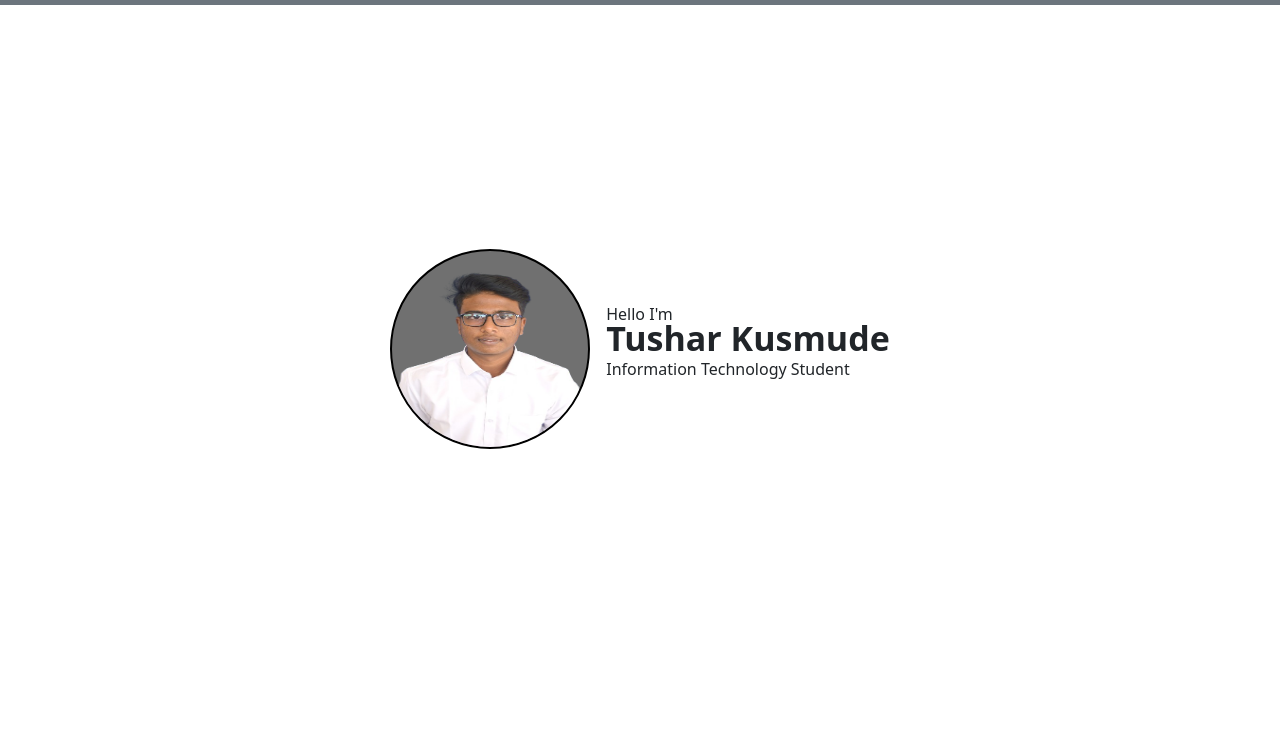
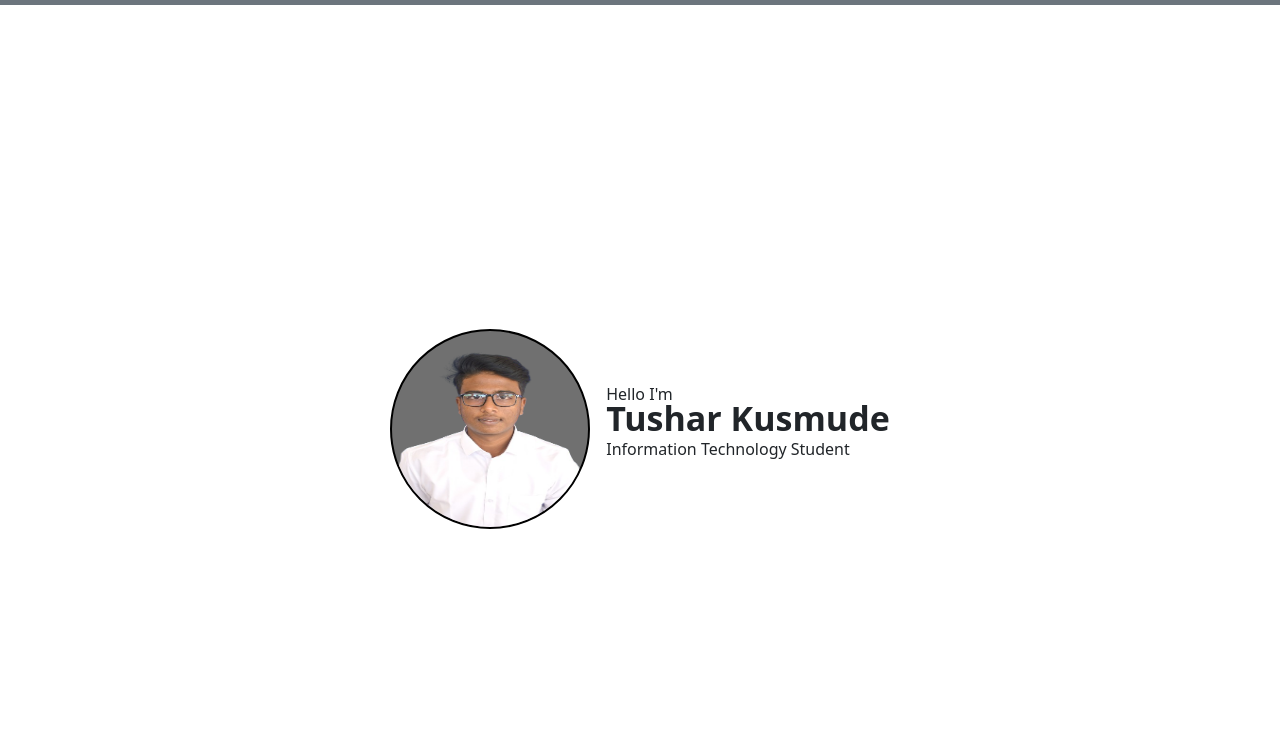
Before and after one commit to TKusmude/portfolio_new, a plain HTML site: page index.html in a window 1280 px wide. Shown: the part 51-800 px from the top of the page. Drawn offline with nearby package versions, Linux system fonts and the light colour scheme.

Commit message:
Update portfolio.css

```diff
--- a/portfolio.css
+++ b/portfolio.css
@@ -1,3 +1,8 @@
+section {
+  padding-top: 80px;
+  padding-bottom: 40px;
+}
+
 .navposition
 {
   position: fixed;
@@ -145,4 +150,5 @@
 }
 .ach{
 
+
 }
```
